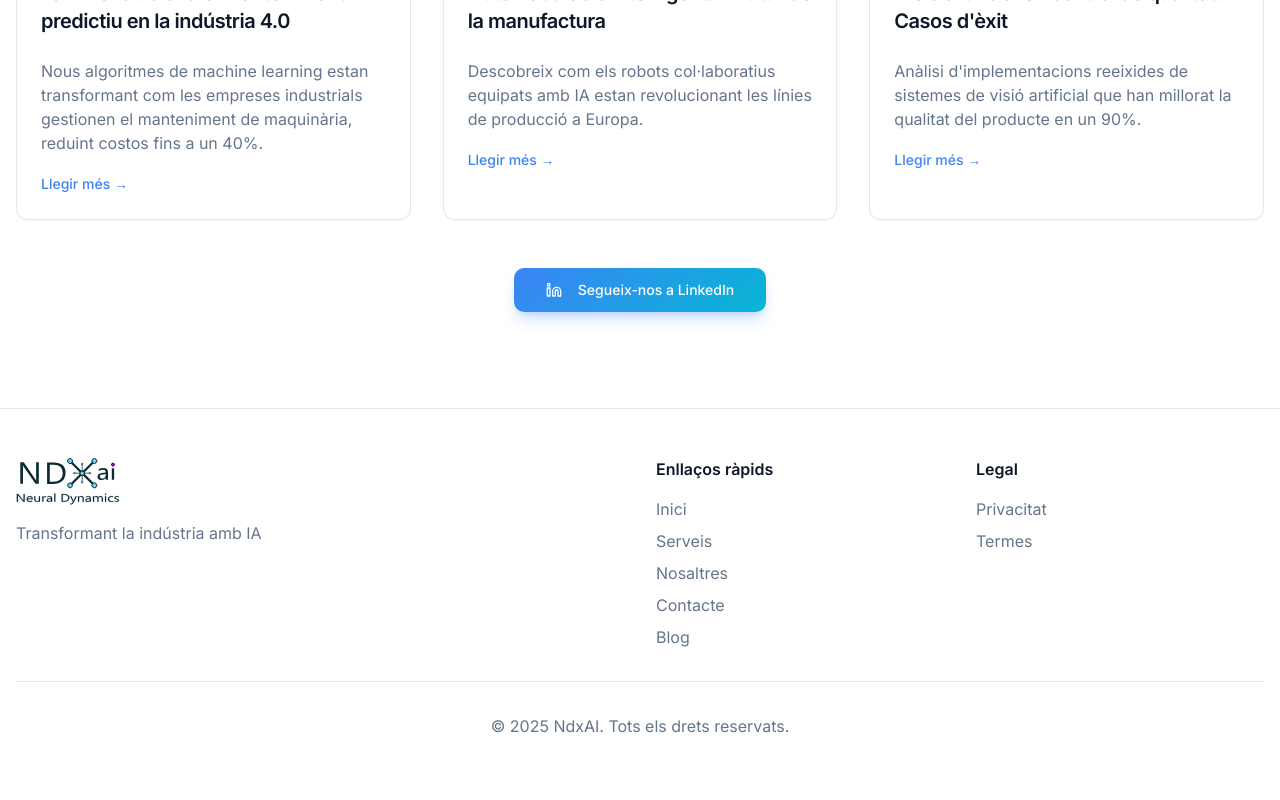
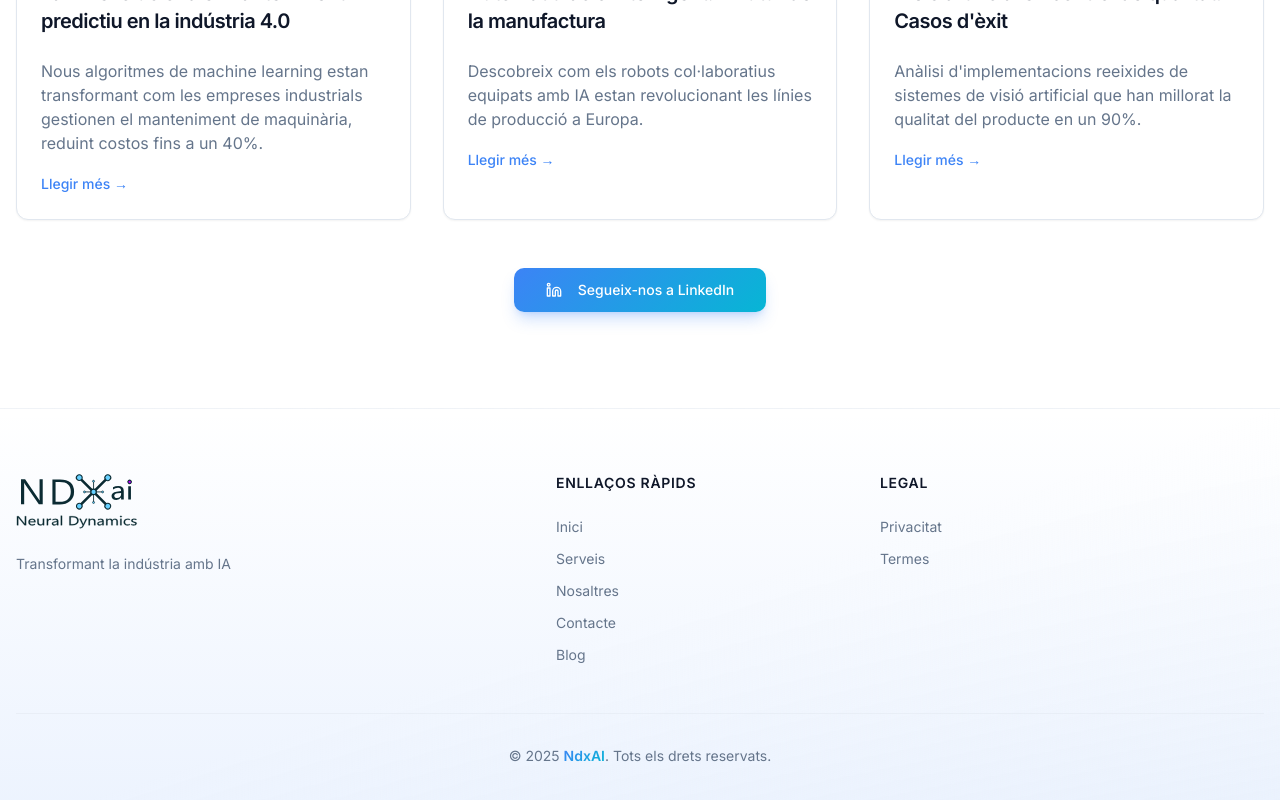
Before and after one commit to gilpratpl/ndxai-innovate-edge, a React (Vite) app: page / in a window 1280 px wide. Shown: the part 3162-3962 px from the top of the page. Built offline with nearby package versions, Linux system fonts and the light colour scheme; the HTML template or start-up script is replaced by a standard one.

Commit message:
Refactor: Modernize UI components

```diff
--- a/src/components/Footer.tsx
+++ b/src/components/Footer.tsx
@@ -38,74 +38,72 @@ const Footer = () => {
   };
 
   return (
-    <footer className="bg-card border-t border-border">
-      <div className="container mx-auto px-4 py-12">
-        <div className="grid grid-cols-1 md:grid-cols-4 gap-8 mb-8">
-          <div className="col-span-1 md:col-span-2">
-            <div className="flex items-center gap-2 mb-4">
-              <img src={theme === 'dark' ? logo : logoDark} alt="NdxAI Logo" className="h-12 w-30" />
+    <footer className="relative bg-gradient-to-br from-card via-card to-muted/20 border-t border-border/50 backdrop-blur-sm">
+      <div className="absolute inset-0 bg-gradient-to-b from-transparent via-primary/5 to-primary/10 pointer-events-none" />
+
+      <div className="container mx-auto px-4 py-16 relative">
+        <div className="grid grid-cols-1 md:grid-cols-12 gap-12 mb-12">
+          {/* Logo y tagline */}
+          <div className="col-span-1 md:col-span-5">
+            <div className="mb-6">
+              <img
+                src={theme === 'dark' ? logo : logoDark}
+                alt="NdxAI Logo"
+                className="h-14 w-auto mb-4 transition-transform hover:scale-105 duration-300"
+              />
             </div>
-            <p className="text-muted-foreground mb-4">
+            <p className="text-muted-foreground text-sm leading-relaxed max-w-sm">
               {t('footer.tagline')}
             </p>
           </div>
 
-          <div>
-            <h3 className="font-semibold mb-4">{t('footer.quick')}</h3>
-            <ul className="space-y-2">
-              <li>
-                <button
-                  onClick={() => scrollToSection('home')}
-                  className="text-muted-foreground hover:text-primary transition-colors"
-                >
-                  {t('nav.home')}
-                </button>
-              </li>
-              <li>
-                <button
-                  onClick={() => scrollToSection('services')}
-                  className="text-muted-foreground hover:text-primary transition-colors"
-                >
-                  {t('nav.services')}
-                </button>
-              </li>
-              <li>
-                <button
-                  onClick={() => scrollToSection('about')}
-                  className="text-muted-foreground hover:text-primary transition-colors"
-                >
-                  {t('nav.about')}
-                </button>
-              </li>
-              <li>
-                <button
-                  onClick={() => scrollToSection('contact')}
-                  className="text-muted-foreground hover:text-primary transition-colors"
-                >
-                  {t('nav.contact')}
-                </button>
-              </li>
-              <li>
-                <button
-                  onClick={() => scrollToSection('blog')}
-                  className="text-muted-foreground hover:text-primary transition-colors"
-                >
-                  {t('nav.blog')}
-                </button>
-              </li>
+          {/* Enlaces rápidos */}
+          <div className="col-span-1 md:col-span-3">
+            <h3 className="font-semibold text-foreground mb-6 text-sm uppercase tracking-wider">
+              {t('footer.quick')}
+            </h3>
+            <ul className="space-y-3">
+              {[
+                { label: t('nav.home'), section: 'home' },
+                { label: t('nav.services'), section: 'services' },
+                { label: t('nav.about'), section: 'about' },
+                { label: t('nav.contact'), section: 'contact' },
+                { label: t('nav.blog'), section: 'blog' },
+              ].map((item) => (
+                <li key={item.section}>
+                  <button
+                    onClick={() => scrollToSection(item.section)}
+                    className="text-muted-foreground hover:text-primary transition-all duration-200 text-sm group flex items-center"
+                  >
+                    <span className="w-0 h-px bg-primary transition-all duration-300 group-hover:w-4 mr-0 group-hover:mr-2" />
+                    {item.label}
+                  </button>
+                </li>
+              ))}
             </ul>
           </div>
 
-          <div>
-            <h3 className="font-semibold mb-4">{t('footer.legal')}</h3>
-            <ul className="space-y-2">
+          {/* Enlaces legales */}
+          <div className="col-span-1 md:col-span-4">
+            <h3 className="font-semibold text-foreground mb-6 text-sm uppercase tracking-wider">
+              {t('footer.legal')}
+            </h3>
+            <ul className="space-y-3">
               <li>
-                <a href="#" className="text-muted-foreground hover:text-primary transition-colors">
+                <a
+                  href="#"
+                  className="text-muted-foreground hover:text-primary transition-all duration-200 text-sm group flex items-center"
+                >
+                  <span className="w-0 h-px bg-primary transition-all duration-300 group-hover:w-4 mr-0 group-hover:mr-2" />
                   {t('footer.privacy')}
                 </a>
               </li>
               <li>
-                <a href="#" className="text-muted-foreground hover:text-primary transition-colors">
+                <a
+                  href="#"
+                  className="text-muted-foreground hover:text-primary transition-all duration-200 text-sm group flex items-center"
+                >
+                  <span className="w-0 h-px bg-primary transition-all duration-300 group-hover:w-4 mr-0 group-hover:mr-2" />
                   {t('footer.terms')}
                 </a>
               </li>
@@ -113,8 +111,13 @@ const Footer = () => {
           </div>
         </div>
 
-        <div className="pt-8 border-t border-border text-center text-muted-foreground">
-          <p>© {currentYear} NdxAI. {t('footer.rights')}.</p>
+        {/* Copyright con gradiente */}
+        <div className="pt-8 border-t border-border/50">
+          <div className="text-center">
+            <p className="text-muted-foreground text-sm">
+              © {currentYear} <span className="font-semibold bg-gradient-primary bg-clip-text text-transparent">NdxAI</span>. {t('footer.rights')}.
+            </p>
+          </div>
         </div>
       </div>
     </footer>
```
